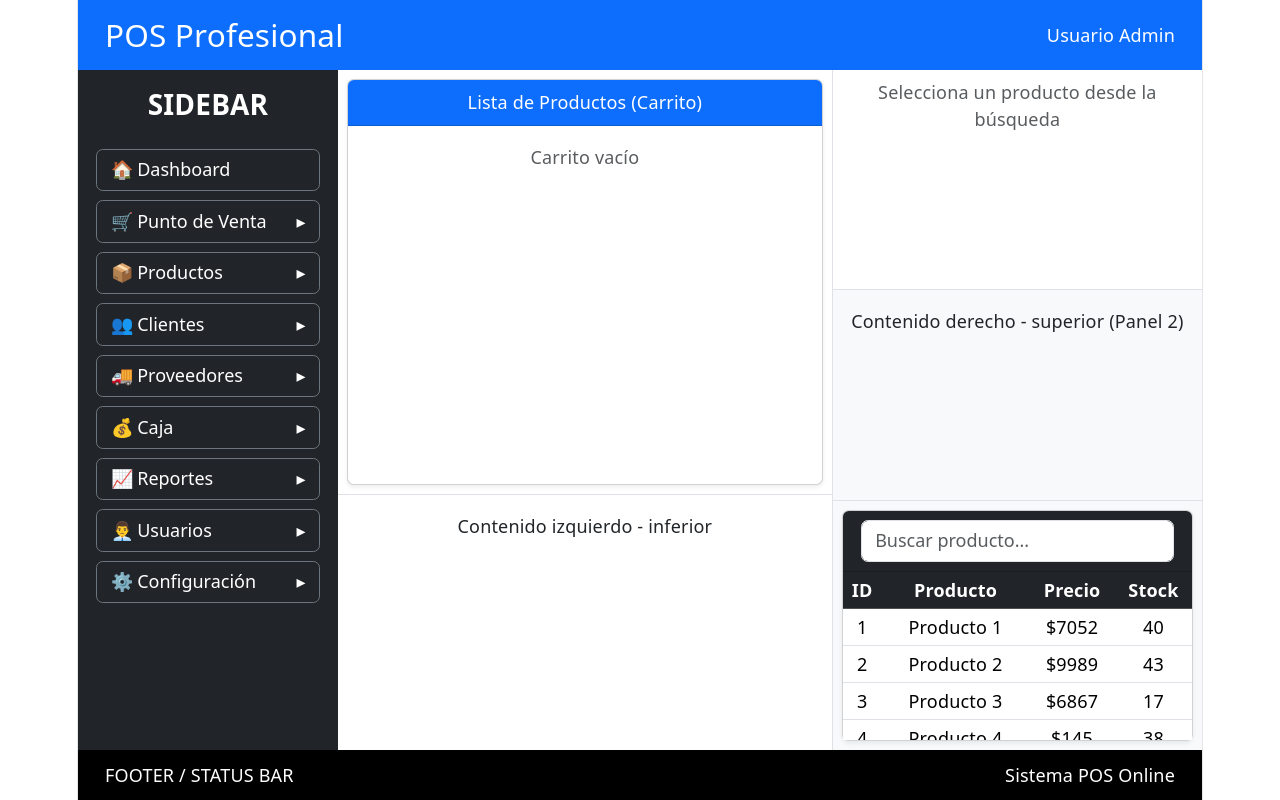
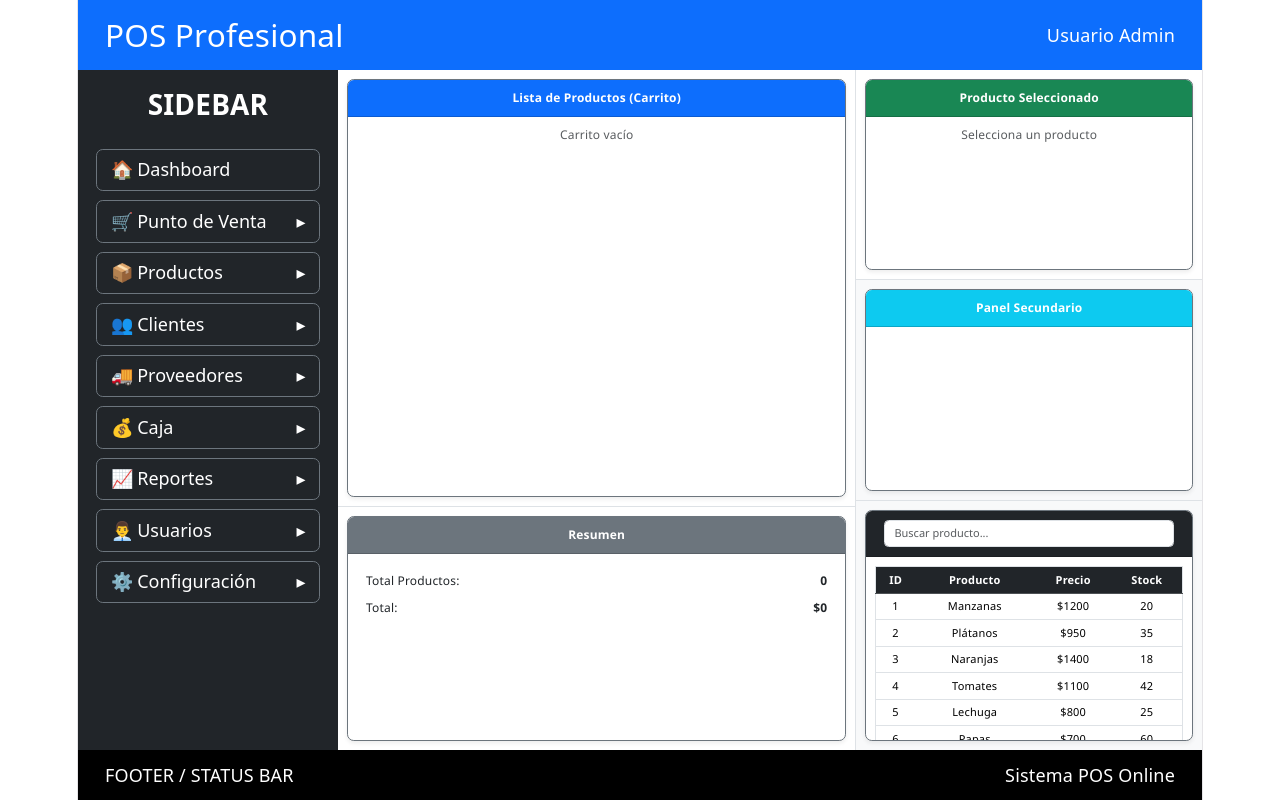
Before and after one commit to gagonzac/frontend-Pos, a React (Vite) app: page / in a window 1280 px wide. Built offline with nearby package versions, Linux system fonts and the light colour scheme.

Commit message:
feat: soft basico de agregar poductos al carrito + imagenes de productos mas frecuentes

```diff
--- a/src/components/MainContent.jsx
+++ b/src/components/MainContent.jsx
@@ -1,36 +1,116 @@
 import { useState } from "react";
 
 function MainContent() {
-  // catálogo simulado (solo fuente de búsqueda)
-  const products = Array.from({ length: 15 }, (_, i) => ({
-    id: i + 1,
-    name: `Producto ${i + 1}`,
-    price: Number((Math.random() * 10000).toFixed(0)),
-    stock: Math.floor(Math.random() * 50),
-  }));
 
+  // PRODUCTOS
+  const products = [
+    {
+      id: 1,
+      name: "Manzanas",
+      price: 1200,
+      stock: 20,
+      image:
+        "https://images.unsplash.com/photo-1567306226416-28f0efdc88ce?q=80&w=400",
+    },
+    {
+      id: 2,
+      name: "Plátanos",
+      price: 950,
+      stock: 35,
+      image:
+        "https://images.unsplash.com/photo-1574226516831-e1dff420e37f?q=80&w=400",
+    },
+    {
+      id: 3,
+      name: "Naranjas",
+      price: 1400,
+      stock: 18,
+      image:
+        "https://images.unsplash.com/photo-1547514701-42782101795e?q=80&w=400",
+    },
+    {
+      id: 4,
+      name: "Tomates",
+      price: 1100,
+      stock: 42,
+      image:
+        "https://images.unsplash.com/photo-1546094096-0df4bcaaa337?q=80&w=400",
+    },
+    {
+      id: 5,
+      name: "Lechuga",
+      price: 800,
+      stock: 25,
+      image:
+        "https://images.unsplash.com/photo-1622206151226-18ca2c9ab4a1?q=80&w=400",
+    },
+    {
+      id: 6,
+      name: "Papas",
+      price: 700,
+      stock: 60,
+      image:
+        "https://images.unsplash.com/photo-1518977676601-b53f82aba655?q=80&w=400",
+    },
+    {
+      id: 7,
+      name: "Cebollas",
+      price: 650,
+      stock: 33,
+      image:
+        "https://images.unsplash.com/photo-1508747703725-719777637510?q=80&w=400",
+    },
+    {
+      id: 8,
+      name: "Zanahorias",
+      price: 990,
+      stock: 27,
+      image:
+        "https://images.unsplash.com/photo-1447175008436-054170c2e979?q=80&w=400",
+    },
+  ];
+
+  // STATES
   const [search, setSearch] = useState("");
   const [selectedProduct, setSelectedProduct] = useState(null);
   const [qty, setQty] = useState(1);
 
-  // carrito real (antes era tabla izquierda)
+  // CARRITO
   const [cart, setCart] = useState([]);
 
+  // HISTORIAL VISUAL
+  const [selectedHistory, setSelectedHistory] = useState([]);
+
+  // FILTRO
   const filteredProducts = products.filter((p) =>
     p.name.toLowerCase().includes(search.toLowerCase())
   );
 
+  // SUBTOTAL
   const subtotal =
     selectedProduct ? selectedProduct.price * qty : 0;
 
-  // seleccionar producto
+  // SELECCIONAR PRODUCTO
   const handleSelect = (product) => {
+
     setSelectedProduct(product);
     setQty(1);
+
+    // guardar historial visual
+    setSelectedHistory((prev) => {
+
+      // evitar duplicados consecutivos
+      const exists = prev.find((p) => p.id === product.id);
+
+      if (exists) return prev;
+
+      return [...prev, product];
+    });
   };
 
-  // agregar al carrito
+  // AGREGAR AL CARRITO
   const handleAddToCart = () => {
+
     if (!selectedProduct) return;
 
     setCart((prev) => [
@@ -46,67 +126,106 @@ function MainContent() {
     setQty(1);
   };
 
-  // eliminar del carrito
+  // ELIMINAR DEL CARRITO
   const handleRemove = (index) => {
     setCart((prev) => prev.filter((_, i) => i !== index));
   };
 
   return (
-    <main className="flex-grow-1 bg-light d-flex overflow-hidden">
+
+    <main
+      className="flex-grow-1 bg-light d-flex overflow-hidden"
+      style={{
+        fontFamily: "Segoe UI, sans-serif",
+        fontSize: "12px",
+      }}
+    >
 
       {/* LEFT */}
       <div
         className="d-flex flex-column border-end bg-white"
-        style={{ width: "60%", minWidth: "300px" }}
+        style={{
+          width: "60%",
+          minWidth: "300px",
+        }}
       >
 
-        {/* TOP LEFT - CART */}
-        <div style={{ flex: 0.65 }} className="p-2 border-bottom overflow-auto">
+        {/* TOP LEFT */}
+        <div
+          style={{ flex: 0.65 }}
+          className="p-2 border-bottom overflow-auto"
+        >
 
-          <div className="card h-100 shadow-sm">
+          <div className="card h-100 shadow-sm border-secondary">
 
-            <div className="card-header bg-primary text-white">
+            <div
+              className="card-header bg-primary text-white py-2"
+              style={{
+                fontSize: "12px",
+                fontWeight: "600",
+              }}
+            >
               Lista de Productos (Carrito)
             </div>
 
-            <div className="card-body p-0 overflow-auto">
+            <div className="card-body p-2 overflow-auto">
 
               {cart.length === 0 ? (
-                <div className="p-3 text-muted">
+
+                <div className="text-muted">
                   Carrito vacío
                 </div>
+
               ) : (
-                <table className="table table-sm table-hover mb-0 align-middle">
+
+                <table
+                  className="table table-sm table-hover align-middle mb-0"
+                  style={{
+                    fontSize: "11px",
+                    border: "1px solid #dee2e6",
+                  }}
+                >
+
                   <thead className="table-dark">
                     <tr>
-                      <th>Producto</th>
-                      <th>Precio</th>
-                      <th>Qty/Kg</th>
-                      <th>Subtotal</th>
-                      <th></th>
+                      <th className="py-1">Producto</th>
+                      <th className="py-1">Precio</th>
+                      <th className="py-1">Qty/Kg</th>
+                      <th className="py-1">Subtotal</th>
+                      <th className="py-1"></th>
                     </tr>
                   </thead>
 
                   <tbody>
+
                     {cart.map((item, index) => (
+
                       <tr key={index}>
+
                         <td>{item.name}</td>
                         <td>${item.price}</td>
                         <td>{item.qty}</td>
                         <td>${item.subtotal}</td>
 
                         <td className="text-end">
+
                           <button
-                            className="btn btn-danger btn-sm"
+                            className="btn btn-danger btn-sm py-0 px-2"
                             onClick={() => handleRemove(index)}
                           >
                             ✖
                           </button>
+
                         </td>
+
                       </tr>
+
                     ))}
+
                   </tbody>
+
                 </table>
+
               )}
 
             </div>
@@ -116,8 +235,45 @@ function MainContent() {
         </div>
 
         {/* BOTTOM LEFT */}
-        <div style={{ flex: 0.35 }} className="p-3 overflow-auto">
-          Contenido izquierdo - inferior
+        <div
+          style={{ flex: 0.35 }}
+          className="p-2 overflow-auto"
+        >
+
+          <div className="card h-100 shadow-sm border-secondary">
+
+            <div
+              className="card-header bg-secondary text-white py-2"
+              style={{
+                fontSize: "12px",
+                fontWeight: "600",
+              }}
+            >
+              Resumen
+            </div>
+
+            <div className="card-body">
+
+              <div className="d-flex justify-content-between mb-2">
+                <span>Total Productos:</span>
+                <strong>{cart.length}</strong>
+              </div>
+
+              <div className="d-flex justify-content-between">
+                <span>Total:</span>
+
+                <strong>
+                  $
+                  {cart
+                    .reduce((acc, item) => acc + item.subtotal, 0)
+                    .toLocaleString()}
+                </strong>
+              </div>
+
+            </div>
+
+          </div>
+
         </div>
 
       </div>
@@ -126,116 +282,272 @@ function MainContent() {
       <div className="d-flex flex-column flex-grow-1 bg-light">
 
         {/* RIGHT TOP */}
-        <div style={{ flex: 0.65 }} className="d-flex flex-column border-bottom">
+        <div
+          style={{ flex: 0.65 }}
+          className="d-flex flex-column border-bottom"
+        >
 
-          {/* PANEL 1 - SELECTED PRODUCT */}
-          <div className="flex-grow-1 p-2 border-bottom overflow-auto bg-white">
+          {/* PANEL 1 */}
+          <div
+            className="flex-grow-1 p-2 border-bottom overflow-auto bg-white"
+          >
+
+            <div className="card h-100 shadow-sm border-secondary">
+
+              <div
+                className="card-header bg-success text-white py-2"
+                style={{
+                  fontSize: "12px",
+                  fontWeight: "600",
+                }}
+              >
+                Producto Seleccionado
+              </div>
+
+              <div className="card-body p-2 overflow-auto">
 
                 {selectedProduct ? (
-              <table className="table table-sm align-middle mb-0">
+
+                  <table
+                    className="table table-sm align-middle mb-0"
+                    style={{
+                      fontSize: "11px",
+                      border: "1px solid #dee2e6",
+                    }}
+                  >
+
                     <thead className="table-dark">
                       <tr>
-                    <th>Producto</th>
-                    <th>Precio</th>
-                    <th>Qty/Kg</th>
-                    <th>Subtotal</th>
-                    <th></th>
+                        <th className="py-1">Producto</th>
+                        <th className="py-1">Precio</th>
+                        <th className="py-1">Qty/Kg</th>
+                        <th className="py-1">Subtotal</th>
+                        <th className="py-1"></th>
                       </tr>
                     </thead>
 
                     <tbody>
+
                       <tr>
+
                         <td>{selectedProduct.name}</td>
-                    <td>${selectedProduct.price}</td>
 
-                    <td style={{ width: "120px" }}>
+                        <td>
+                          ${selectedProduct.price}
+                        </td>
+
+                        <td style={{ width: "90px" }}>
+
                           <input
                             type="number"
                             className="form-control form-control-sm"
                             value={qty}
                             min={1}
-                        onChange={(e) => setQty(Number(e.target.value))}
+                            onChange={(e) =>
+                              setQty(Number(e.target.value))
+                            }
+                            style={{
+                              fontSize: "11px",
+                              padding: "2px 4px",
+                            }}
                           />
+
                         </td>
 
-                    <td>${subtotal}</td>
+                        <td>
+                          ${subtotal.toLocaleString()}
+                        </td>
 
                         <td className="text-end">
+
                           <button
-                        className="btn btn-success btn-sm me-1"
+                            className="btn btn-success btn-sm py-0 px-2 me-1"
                             onClick={handleAddToCart}
                           >
                             ✔
                           </button>
 
                           <button
-                        className="btn btn-danger btn-sm"
+                            className="btn btn-danger btn-sm py-0 px-2"
                             onClick={() => setSelectedProduct(null)}
                           >
                             ✖
                           </button>
+
                         </td>
+
                       </tr>
+
                     </tbody>
+
                   </table>
+
                 ) : (
+
                   <div className="text-muted">
-                Selecciona un producto desde la búsqueda
+                    Selecciona un producto
                   </div>
+
                 )}
 
               </div>
 
-          {/* PANEL 2 */}
-          <div className="flex-grow-1 p-3 overflow-auto bg-light">
-            Contenido derecho - superior (Panel 2)
             </div>
 
           </div>
 
-        {/* RIGHT BOTTOM - SEARCH */}
-        <div style={{ flex: 0.35 }} className="p-2 overflow-auto">
+          {/* PANEL 2 - HISTORIAL VISUAL */}
+          <div
+            className="p-2 overflow-auto bg-light"
+            style={{
+              height: "220px",
+              minHeight: "220px",
+              maxHeight: "220px",
+            }}
+          >
 
-          <div className="card h-100 shadow-sm d-flex flex-column">
+            <div className="card h-100 shadow-sm border-secondary d-flex flex-column">
+
+              <div
+                className="card-header bg-info text-white py-2"
+                style={{
+                  fontSize: "12px",
+                  fontWeight: "600",
+                }}
+              >
+                Panel Secundario
+              </div>
+
+              <div
+                className="card-body overflow-auto"
+              >
+
+                <div className="row g-2">
+
+                  {selectedHistory.map((product) => (
+
+                    <div
+                      key={product.id}
+                      className="col-6"
+                    >
+
+                      <div
+                        className="card border h-100"
+                        style={{
+                          fontSize: "10px",
+                        }}
+                      >
+
+                        <img
+                          src={product.image}
+                          alt={product.name}
+                          className="card-img-top"
+                          style={{
+                            height: "70px",
+                            objectFit: "cover",
+                          }}
+                        />
+
+                        <div className="card-body p-2">
+
+                          <div
+                            className="fw-bold"
+                            style={{
+                              fontSize: "10px",
+                            }}
+                          >
+                            {product.name}
+                          </div>
+
+                          <div className="text-success">
+                            ${product.price.toLocaleString()}
+                          </div>
+
+                        </div>
+
+                      </div>
+
+                    </div>
+
+                  ))}
+
+                </div>
+
+              </div>
+
+            </div>
+
+          </div>
+
+        </div>
+
+        {/* RIGHT BOTTOM */}
+        <div
+          style={{ flex: 0.35 }}
+          className="p-2 overflow-auto"
+        >
+
+          <div className="card h-100 shadow-sm border-secondary d-flex flex-column">
 
             {/* SEARCH */}
-            <div className="card-header bg-dark text-white">
+            <div className="card-header bg-dark py-2">
+
               <input
                 type="text"
-                className="form-control"
+                className="form-control form-control-sm"
                 placeholder="Buscar producto..."
                 value={search}
                 onChange={(e) => setSearch(e.target.value)}
+                style={{
+                  fontSize: "11px",
+                }}
               />
+
             </div>
 
             {/* TABLE */}
-            <div className="card-body p-0 overflow-auto">
+            <div className="card-body p-2 overflow-auto">
 
-              <table className="table table-sm table-hover mb-0">
+              <table
+                className="table table-sm table-hover align-middle mb-0"
+                style={{
+                  fontSize: "11px",
+                  border: "1px solid #dee2e6",
+                }}
+              >
+
                 <thead className="table-dark">
+
                   <tr>
-                    <th>ID</th>
-                    <th>Producto</th>
-                    <th>Precio</th>
-                    <th>Stock</th>
+                    <th className="py-1">ID</th>
+                    <th className="py-1">Producto</th>
+                    <th className="py-1">Precio</th>
+                    <th className="py-1">Stock</th>
                   </tr>
+
                 </thead>
 
                 <tbody>
+
                   {filteredProducts.map((p) => (
+
                     <tr
                       key={p.id}
                       style={{ cursor: "pointer" }}
                       onClick={() => handleSelect(p)}
                     >
+
                       <td>{p.id}</td>
                       <td>{p.name}</td>
                       <td>${p.price}</td>
                       <td>{p.stock}</td>
+
                     </tr>
+
                   ))}
+
                 </tbody>
+
               </table>
 
             </div>
@@ -247,6 +559,7 @@ function MainContent() {
       </div>
 
     </main>
+
   );
 }
 
```
Lines whose indentation alone changed are shown as unchanged.
